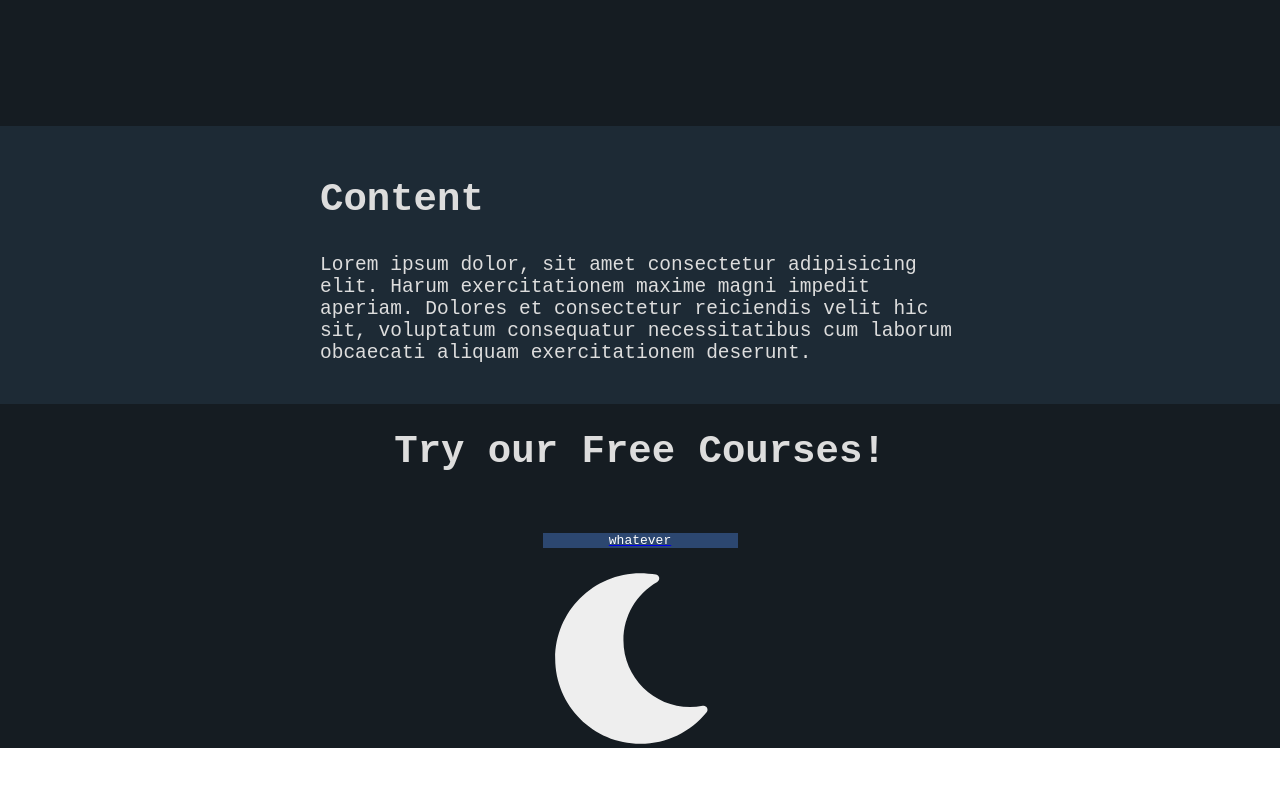
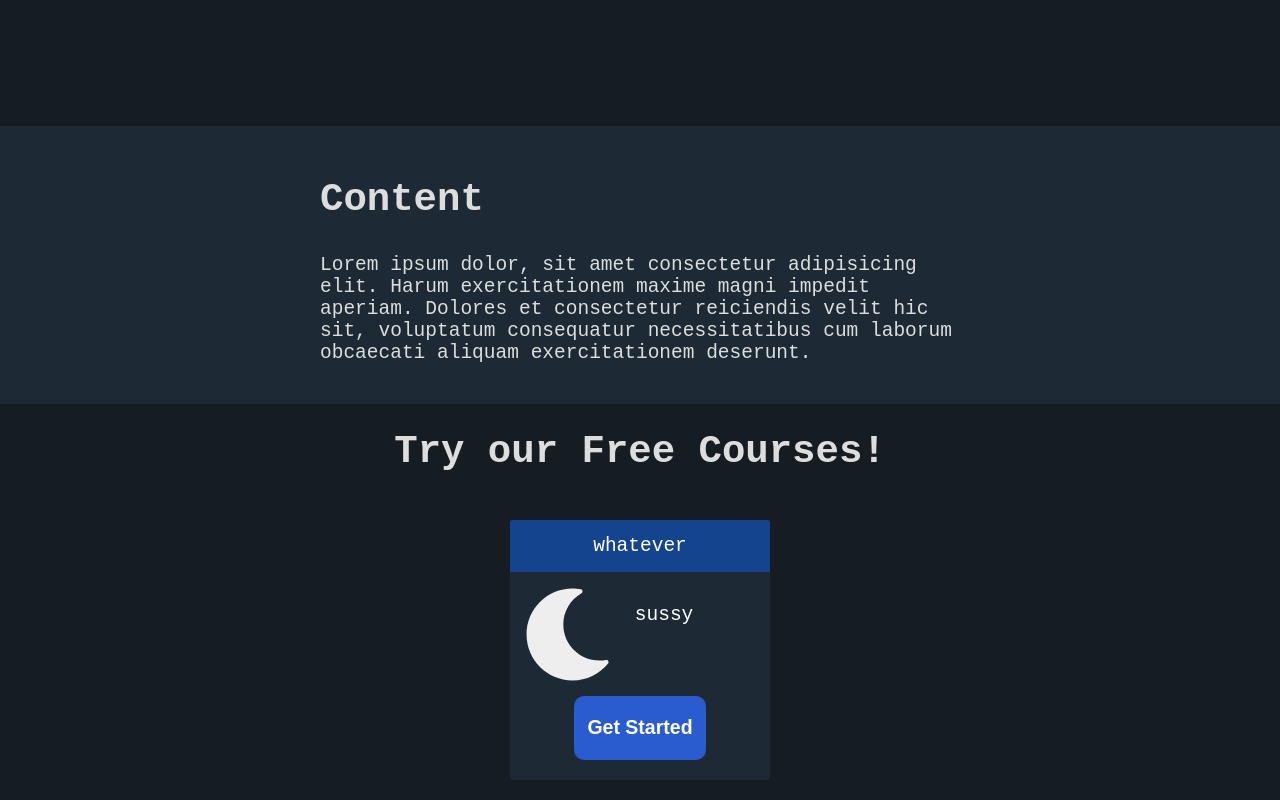
Before and after one commit to darida12321/DRP, a React (Create React App) app: page / in a window 1280 px wide. Shown: the part 521-1321 px from the top of the page. Before the commit the page ends 1281 px from the top, so only its background shows below. Built offline with nearby package versions, Linux system fonts and the light colour scheme.

Commit message:
changed format to match diagram

```diff
--- a/src/components/SubjectBox.jsx
+++ b/src/components/SubjectBox.jsx
@@ -6,17 +6,30 @@ import '../styles/SubjectBox.css';
 // used properties
 // - link: link to start of chapter
 // - subject: title of editor the course will teach you
+// - about: short description of editor
 // - image: image of this editor's logo
 function SubjectBox(props) {
   return (
-    <Link to={props.link}>
-      <div className='subject'>
-        <div className='subjectName'>
-          <p>{props.subject}</p>
+    <div className='subject'>
+      <div className='subjectHeader'>
+        <p>{props.subject}</p>
+      </div>
+      <div className='subjectBody'>
+        <div className='info'>
+          <img src={props.image} alt=''/>
+          <div className='infoText'>
+            <p>{props.about}</p>
+          </div>
         </div>
-        <img src={props.image} alt=''/>
+        <div className = 'getStarted'>
+          <Link to={props.link}>
+            <button onClick = {() => {}}>
+              <p>Get Started</p>
+            </button>
+          </Link>
+        </div>
       </div>
-    </Link>
+    </div>
   );
 }
 
--- a/src/styles/SubjectBox.css
+++ b/src/styles/SubjectBox.css
@@ -1,10 +1,86 @@
 .subject {
-  width: 15rem;
-  height: 15rem;
+  width: 20rem;
+  height: 20rem;
+  font-size: 1.5rem;
 }
 
-.subjectName {
+.subjectHeader {
+  display: flex;
+  justify-content: center;
+  align-items: center;
+  color: white;
+  background-color: var(--blue-1);
+  height: 20%;
+  border-start-start-radius: 3px;
+  border-start-end-radius: 3px;
+}
+
+.subjectBody {
+  height: 80%;
+  background-color: #1d2a35;
+  border-end-end-radius: 3px;
+  border-end-start-radius: 3px;
+}
+
+.info {
+  display: flex;
+  justify-content: space-around;
+  align-items: center;
+  height: 60%;
+}
+
+.infoText {
+  display: inline-block;
+  width: 60%;
+  height: 80%;
+  box-sizing: border-box;
+
+  font-size: 1em;
+  color: white;
+  text-decoration: none;
+  text-align: left;
+}
+
+.infoText > p {
+  text-decoration: inherit;
+}
+
+.info > img {
+  display: inline-block;
+  max-height: 100%;
+  max-width: 50%;
+  padding: 10px;
+  box-sizing: border-box;
+}
+
+.getStarted {
+  display: flex;
+  width: 100%;
+  height: 30%;
+  justify-content: center;
+  align-items: center;
+}
+
+.getStarted button {
+  background-color: #2b5ccf;
+  color: white;
+  font-weight: bold;
+  font-size: 1em;
+  border: 0;
+  border-radius: 10px;
+  width: 100%;
+  height: 60%;
   text-align: center;
-  color: white;
-  background-color: var(--blue-2);
+  padding-left: 1rem;
+  padding-right: 1rem;
 }
+
+.getStarted button:hover {
+  cursor: pointer;
+  text-shadow: 2px 2px black;
+}
+
+#nav-bar {
+  position: sticky;
+  top: 0px;
+}
```
